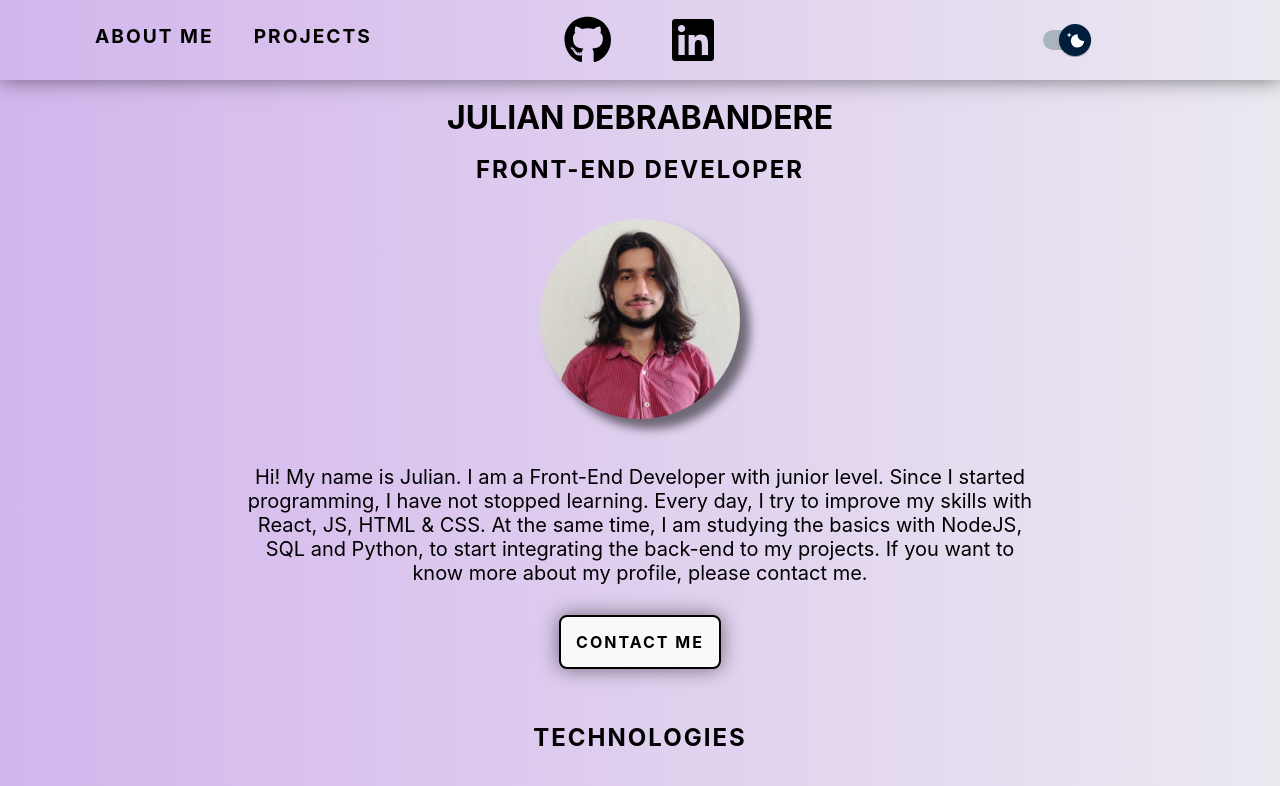
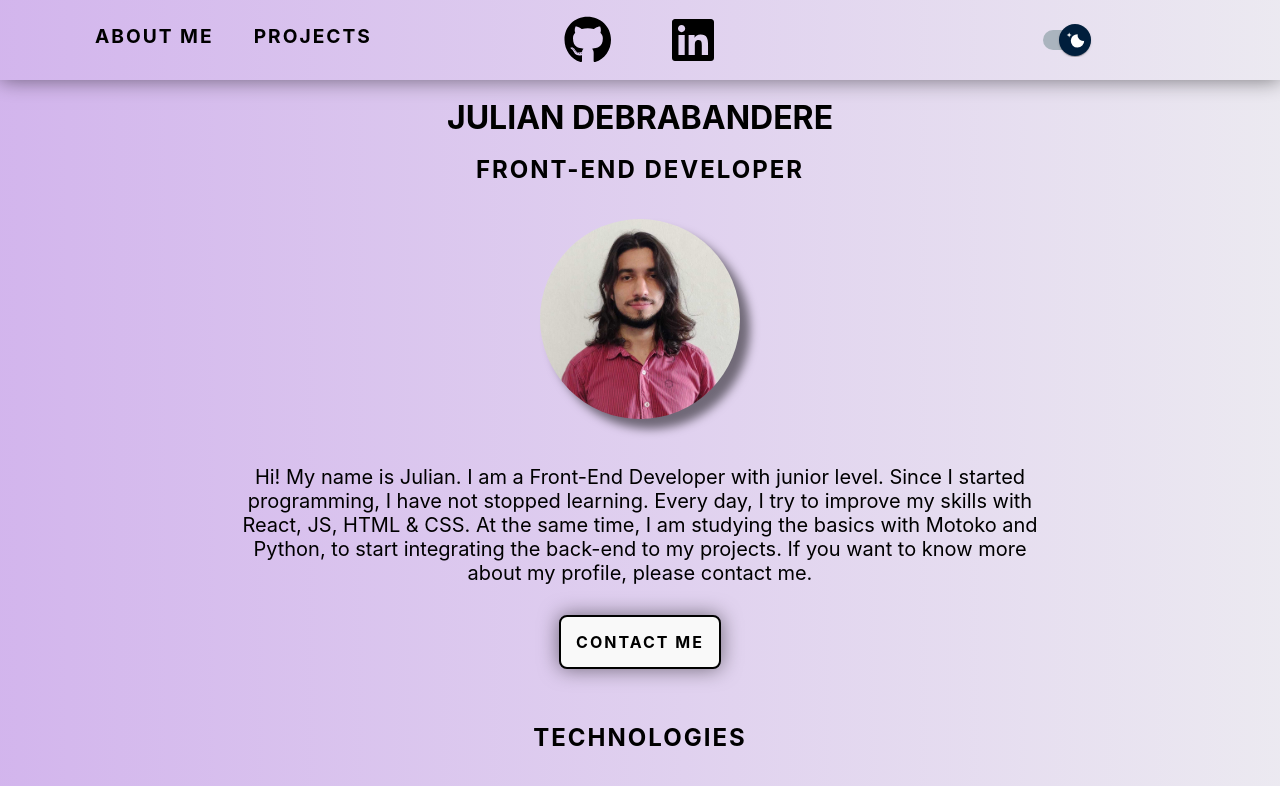
Before and after one commit to juliandebra/JulianDebrabandereCV, a React (Vite) app: page / in a window 1280 px wide. Shown: the top 786 px of the page. Built offline with nearby package versions, Linux system fonts and the light colour scheme.

Commit message:
Little change to text

```diff
--- a/src/Components/About.jsx
+++ b/src/Components/About.jsx
@@ -12,7 +12,7 @@ const About = ({aboutRef, theme}) => {
                 Hi! My name is Julian. I am a Front-End Developer with junior level.
                 Since I started programming, I have not stopped learning.
                 Every day, I try to improve my skills with React, JS, HTML & CSS.
-                At the same time, I am studying the basics with NodeJS, SQL and Python,
+                At the same time, I am studying the basics with Motoko and Python,
                 to start integrating the back-end to my projects.
                 If you want to know more about my profile, please contact me.
             </p>
```
